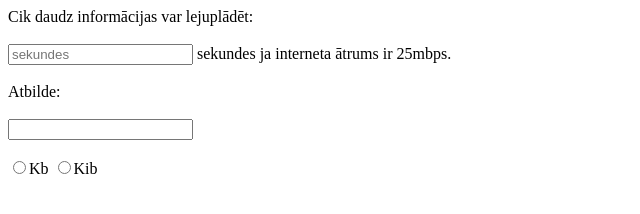
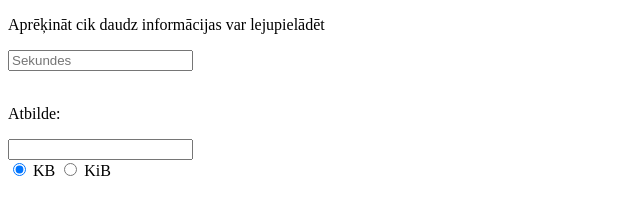
Before and after one commit to MarkussGraudenieks/Portfolio, a plain HTML site: page baiti.html in a window 1280 px wide. Shown: the whole page, without its empty margins (0-640 px from the left). Drawn offline with Linux system fonts and the light colour scheme.

Commit message:
Update baiti.html
z

```diff
--- a/baiti.html
+++ b/baiti.html
@@ -1,25 +1,56 @@
 <!DOCTYPE html>
-<!--
-Click nbfs://nbhost/SystemFileSystem/Templates/Licenses/license-default.txt to change this license
-Click nbfs://nbhost/SystemFileSystem/Templates/ClientSide/html.html to edit this template
--->
 <html>
 <head>
-        <title>TODO supply a title</title>
     <meta charset="UTF-8">
-        <meta name="viewport" content="width=device-width, initial-scale=1.0">
+    <title>Aprēķins</title>
 </head>
 <body>
-       <form>
-           <label> Cik daudz informācijas var lejuplādēt:</label><br><br>
-           <input type="text" placeholder="sekundes"> sekundes ja interneta ātrums ir 25mbps.
+
+<p>Aprēķināt cik daudz informācijas var lejupielādēt</p>
+
+<input type="number" id="sekundes" placeholder="Sekundes" oninput="aprekinat()">
 <br><br>
-           <label> Atbilde:</label><br><br>
-            <input type="text"> <br><br>
 
-            <input type="radio" name="unit">Kb
-             <input type="radio" name="unit">Kib
-             </form>
+<p>Atbilde:</p>
+<input type="text" id="rezultats" readonly>
+<br>
+
+<label>
+    <input type="radio" name="vieniba" value="KB" checked onchange="aprekinat()"> KB
+</label>
+
+<label>
+    <input type="radio" name="vieniba" value="KiB" onchange="aprekinat()"> KiB
+</label>
+
+<script>
+function aprekinat() {
+    let s = document.getElementById("sekundes").value;
+
+    if (s === "") {
+        document.getElementById("rezultats").value = "";
+        return;
+    }
+
+    // 25 Mbps → biti
+    let biti = s * 25 * 1000000;
+
+    // biti → baiti
+    let baiti = biti / 8;
+
+    let vieniba = document.querySelector('input[name="vieniba"]:checked').value;
+
+    let rezultats;
+
+    if (vieniba === "KB") {
+        rezultats = baiti / 1000;
+    } else {
+        rezultats = baiti / 1024;
+    }
+
+    document.getElementById("rezultats").value = Math.round(rezultats);
+}
+</script>
 
 </body>
 </html>
```
Lines whose indentation alone changed are shown as unchanged.
